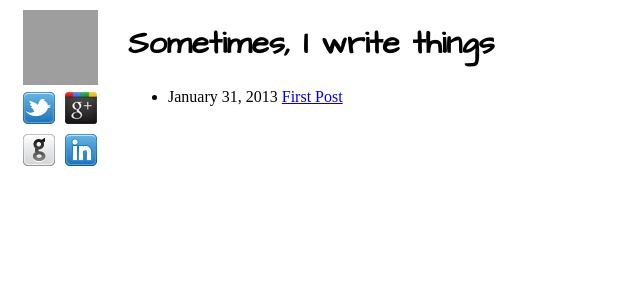
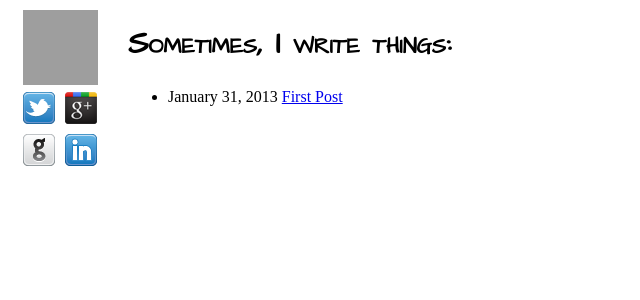
Before and after one commit to krschmidt/krschmidt.github.com, a Jekyll site: the page built from index.html, in a window 1280 px wide. Shown: the top 300 px of the page, without its empty margins (0-640 px from the left). Built offline with Jekyll 4.4.1, drawn with Linux system fonts in a browser that asks for light colours; grey boxes are pictures that could not be loaded.

Commit message:
changed header text to small caps

```diff
--- a/css/main.css
+++ b/css/main.css
@@ -9,7 +9,8 @@ nav {
   margin-left: 120px; }
 
 h1 {
-  font-family: 'Architects Daughter', cursive; }
+  font-family: 'Architects Daughter', cursive;
+  font-variant: small-caps; }
 
 .sprite {
   background: url(/img/sprite.png);
--- a/css/main.scss
+++ b/css/main.scss
@@ -11,6 +11,7 @@ nav {
 
 h1 {
   font-family: 'Architects Daughter', cursive;
+  font-variant: small-caps;
 }
 
 .sprite {
--- a/index.html
+++ b/index.html
@@ -3,7 +3,7 @@ layout: layout
 title: Blog
 ---
 
-<h1>Sometimes, I write things</h1>
+<h1>Sometimes, I write things:</h1>
 
 
 <section class="content">
```
